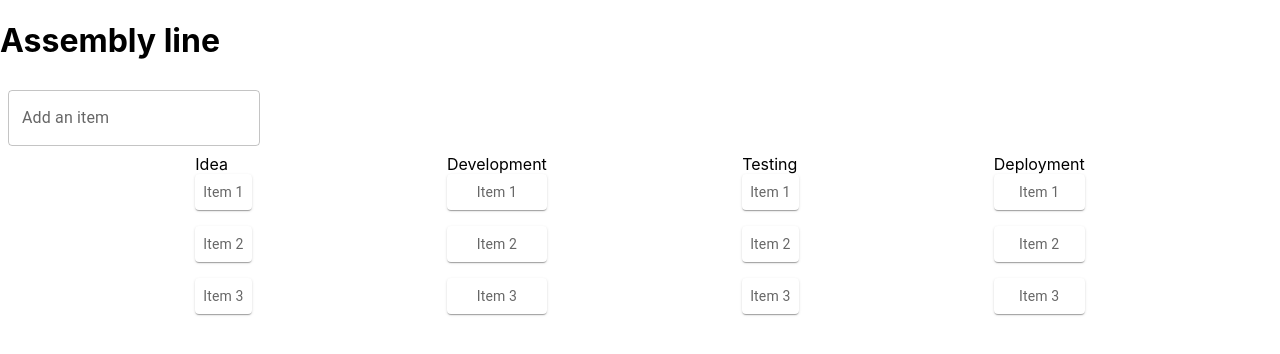
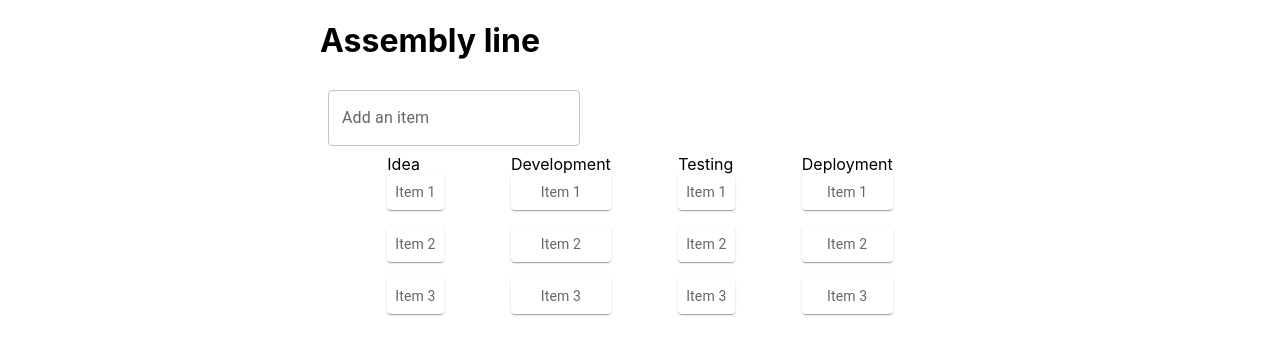
Before and after one commit to johnandresmedina/assembly-line-concept, a React (Create React App) app: page / in a window 1280 px wide. Shown: the top 354 px of the page. Built offline with nearby package versions, Linux system fonts and the light colour scheme.

Commit message:
Aligning title, input and stages lanes

```diff
--- a/src/AssemblyLine/AssemblyLine.js
+++ b/src/AssemblyLine/AssemblyLine.js
@@ -1,18 +1,9 @@
 import { Fragment, useEffect, useState } from 'react';
 import Grid from '@mui/material/Grid';
-import Paper from '@mui/material/Paper';
 import Stack from '@mui/material/Stack';
-import { styled } from '@mui/material/styles';
 
 import AssemblyLineInput from './AssemblyLineInput';
-
-const Item = styled(Paper)(({ theme }) => ({
-  backgroundColor: theme.palette.mode === 'dark' ? '#1A2027' : '#fff',
-  ...theme.typography.body2,
-  padding: theme.spacing(1),
-  textAlign: 'center',
-  color: theme.palette.text.secondary,
-}));
+import Task from './Task';
 
 function AssemblyLine({ stages }) {
   const [stagesLanes, setStagesLanes] = useState([]);
@@ -30,12 +21,13 @@ function AssemblyLine({ stages }) {
   };
 
   return (
-    <>
+    <Grid sx={{ flexGrow: 1 }} container spacing={2}>
+      <Grid item xs={12}>
+        <Grid container direction='column' spacing={0} width='50%' m='0 auto'>
           <h1>Assembly line</h1>
           <AssemblyLineInput handleSave={handleInputEnter} />
-      <Grid sx={{ flexGrow: 1 }} container spacing={2}>
-        <Grid item xs={12}>
-          <Grid container justifyContent='space-evenly' spacing={0}>
+        </Grid>
+        <Grid container justifyContent='space-evenly' spacing={0} width='50%' m='0 auto'>
           {stagesLanes.map(({ name: stageName, tasks }) => (
             <Grid key={stageName} item>
               {stageName}
@@ -43,7 +35,7 @@ function AssemblyLine({ stages }) {
               <Stack spacing={2}>
                 {tasks.map(({ id }) => (
                   <Fragment key={id}>
-                      <Item>{`Item ${id}`}</Item>
+                    <Task>{`Item ${id}`}</Task>
                   </Fragment>
                 ))}
               </Stack>
@@ -52,7 +44,6 @@ function AssemblyLine({ stages }) {
         </Grid>
       </Grid>
     </Grid>
-    </>
   );
 }
 
```
Lines whose indentation alone changed are shown as unchanged.
